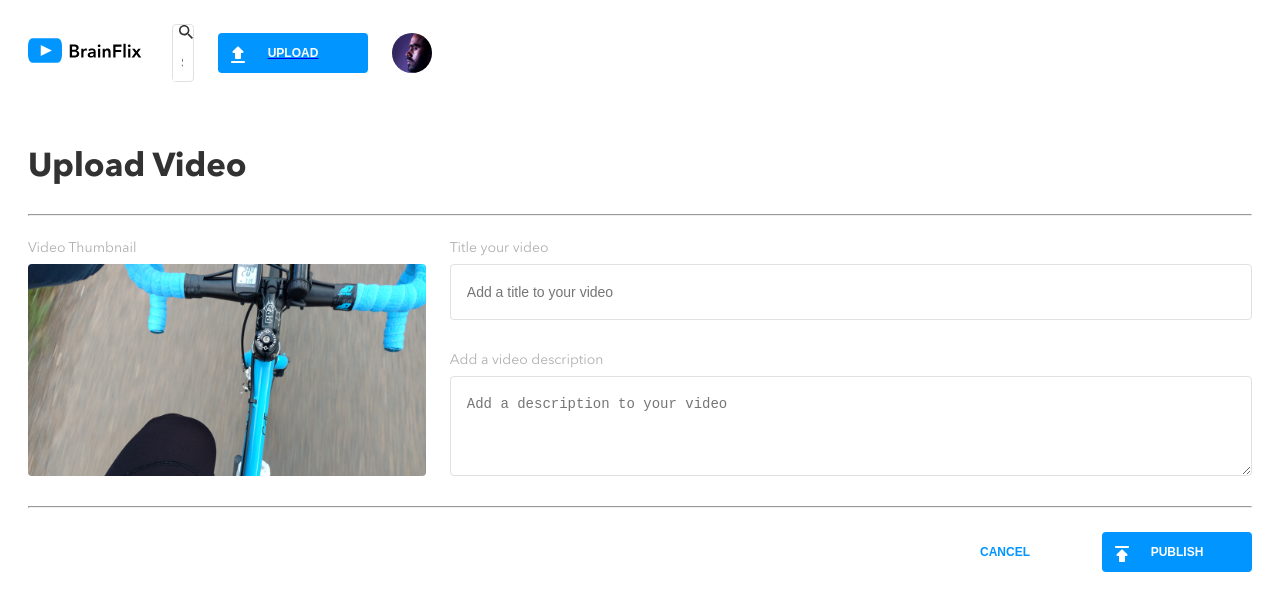
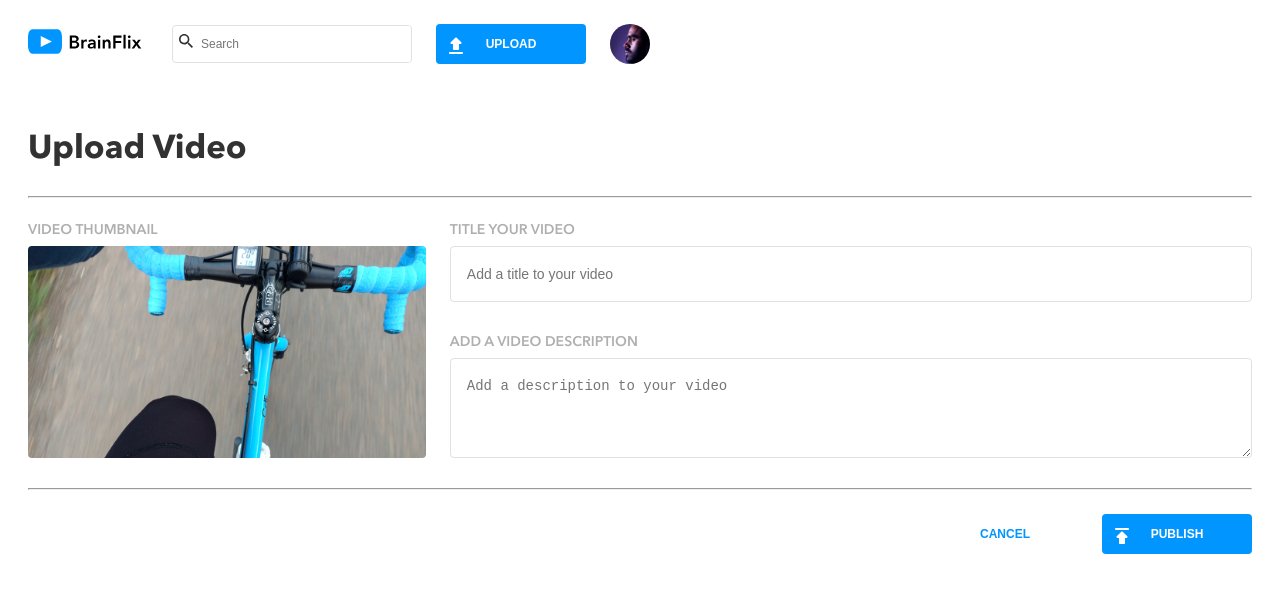
Before and after one commit to jaskaurbrar14/jasmeet-kaur-brainflix, a React (Create React App) app: page /video-upload-page in a window 1280 px wide. Shown: the top 610 px of the page. Built offline with nearby package versions, Linux system fonts and the light colour scheme.

Commit message:
update styling for aside component

```diff
--- a/src/Pages/HomePage/HomePage.js
+++ b/src/Pages/HomePage/HomePage.js
@@ -50,6 +50,7 @@ export default function HomePage() {
       <Video videoDetail={videoDetail} />
       <div className="Main-page">
         <Main videoDetail={videoDetail} />
+        <hr className="Main-page__divider" />
         <Aside videos={videos} videoDetail={videoDetail} />
       </div>
     </>
--- a/src/Pages/HomePage/HomePage.scss
+++ b/src/Pages/HomePage/HomePage.scss
@@ -16,4 +16,13 @@
     width: 76.5rem;
     @include page-width(0 auto);
   }
+  &__divider {
+    display: none;
+    @include desktop {
+      stroke-width: 1px;
+      color: $sec-mercury;
+      display: block;
+      width: auto;
+    }
+  }
 }
--- a/src/Pages/UploadPage/UploadPage.scss
+++ b/src/Pages/UploadPage/UploadPage.scss
@@ -50,9 +50,10 @@
         width: 32.5%;
       }
       &-label {
-        @include text(0.8125rem, 400, 2rem, $prm-silver);
+        @include text(0.8125rem, 600, 2rem, $prm-silver);
+        text-transform: uppercase;
         @include tablet {
-          @include text(0.875rem, 400, 2rem, $prm-silver);
+          @include text(0.875rem, 600, 2rem, $prm-silver);
         }
       }
       &-thumbnail {
@@ -74,9 +75,11 @@
       }
       &-title {
         &-label {
-          @include text(0.8125rem, 400, 2rem, $prm-silver);
+          @include text(0.8125rem, 600, 2rem, $prm-silver);
+          text-transform: uppercase;
+
           @include tablet {
-            @include text(0.875rem, 400, 2rem, $prm-silver);
+            @include text(0.875rem, 600, 2rem, $prm-silver);
           }
         }
 
@@ -97,9 +100,10 @@
       }
       &-description {
         &-label {
-          @include text(0.8125rem, 400, 2rem, $prm-silver);
+          @include text(0.8125rem, 600, 2rem, $prm-silver);
           @include tablet {
-            @include text(0.875rem, 400, 2rem, $prm-silver);
+            @include text(0.875rem, 600, 2rem, $prm-silver);
+            text-transform: uppercase;
           }
         }
 
--- a/src/components/Aside/Aside.js
+++ b/src/components/Aside/Aside.js
@@ -9,8 +9,8 @@ export default function Aside({ videos, videoDetail }) {
       <h3 className="aside__heading">Next videos</h3>
       <ul className="aside__list">
         {filteredVideos.map((video) => (
-          <li className="aside__list-video" key={video.id}>
-            <Link to={`videos/${video.id}`}>
+          <li key={video.id}>
+            <Link className="aside__list-video" to={`videos/${video.id}`}>
               <img
                 className="aside__list-video-img"
                 src={video.image}
@@ -23,7 +23,7 @@ export default function Aside({ videos, videoDetail }) {
                 <p className="aside__list-video-info-channel">
                   {video.channel}
                 </p>
-              </section>{" "}
+              </section>
             </Link>
           </li>
         ))}
--- a/src/components/Aside/Aside.scss
+++ b/src/components/Aside/Aside.scss
@@ -26,6 +26,7 @@
     gap: 1rem;
     &-video {
       display: flex;
+      flex-direction: row;
       gap: 1rem;
       &-img {
         border-radius: 4px;
--- a/src/components/Comments/Comments.js
+++ b/src/components/Comments/Comments.js
@@ -49,7 +49,7 @@ export default function Comments({ videoDetail }) {
             <li className="Comments__comment" key={comment.id}>
               <img
                 className="Comments__comment-img"
-                src=" "
+                src={comment.image}
                 alt="placeholder for users"
               ></img>
               <section className="Comments__comment-info">
@@ -69,12 +69,12 @@ export default function Comments({ videoDetail }) {
                 <p className="Comments__comment-info-comment">
                   {comment.comment}
                 </p>
+                <hr className="Comments__comment-info-divider" />
               </section>
             </li>
           );
         })}
       </ul>
-      <hr className="divider" />
     </>
   );
 }
--- a/src/components/Comments/Comments.scss
+++ b/src/components/Comments/Comments.scss
@@ -104,10 +104,10 @@
         border-radius: 50%;
         object-fit: cover;
         object-position: left;
+        flex: 1 0 auto;
         @include tablet {
           width: 2.5rem;
           height: 2.5rem;
-          flex: 0 1 auto;
         }
       }
       &-info {
@@ -134,6 +134,14 @@
             @include text(0.875rem, 400, 1.375rem, $prm-black);
           }
         }
+        &-divider {
+          margin-top: 1rem;
+          stroke-width: 1px;
+          color: $sec-mercury;
+          @include tablet {
+            width: auto;
+          }
+        }
       }
     }
   }
--- a/src/components/Header/Header.scss
+++ b/src/components/Header/Header.scss
@@ -41,9 +41,7 @@
     border: 1px solid $sec-mercury;
     border-radius: 4px;
     @include tablet {
-      flex: 0 1 auto;
-
-      width: auto;
+      flex: 1 0 auto;
       margin-left: auto;
       width: 15rem;
     }
@@ -60,7 +58,7 @@
       padding: 0.375rem;
       display: inline-block;
       border: none;
-      max-width: 94%;
+      width: 94%;
 
       @include tablet {
         @include text(0.75rem, 400, 1.25rem, $prm-black);
@@ -75,6 +73,7 @@
   &-button {
     flex: 0 0 100%;
     display: block;
+    text-decoration: none;
     @include tablet {
       flex: 1 0 auto;
     }
```
